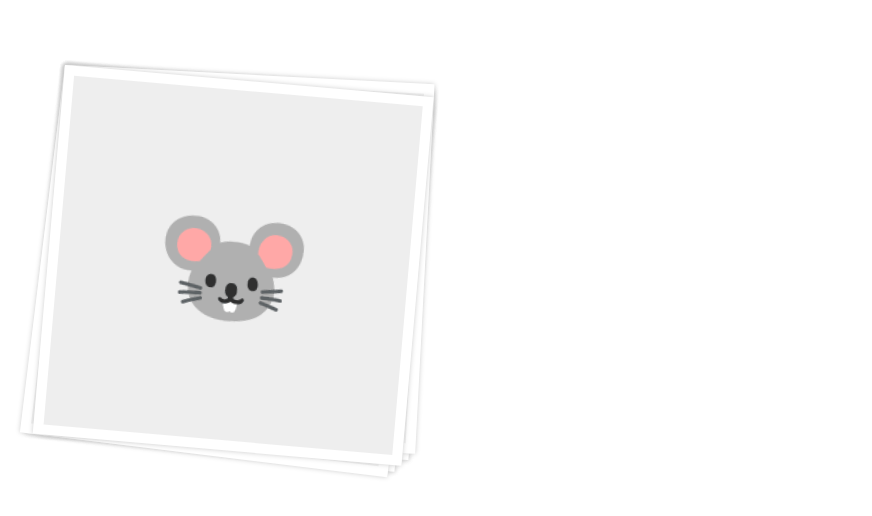
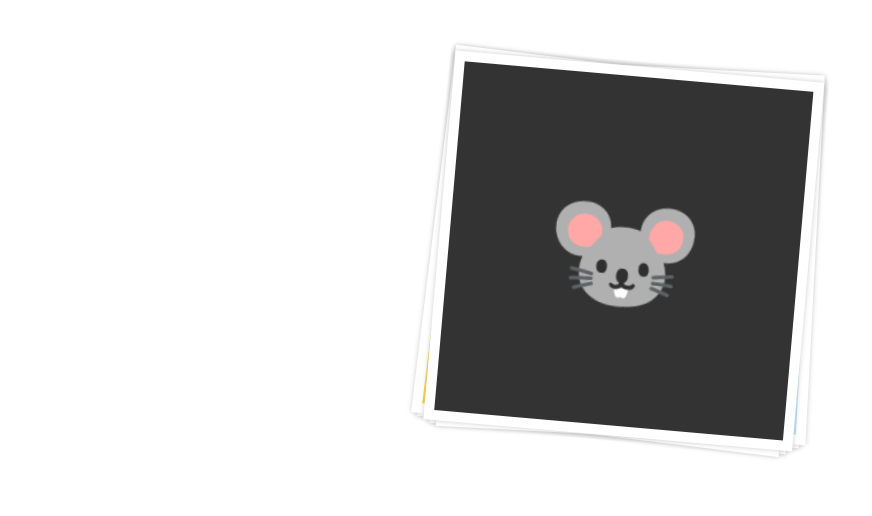
Before and after one commit to mhijack/animated-carousel, a React (Create React App) app: page / in a window 1280 px wide. Shown: the top 516 px of the page, without its empty margins (0-872 px from the left). Built offline with nearby package versions, Linux system fonts and the light colour scheme.

Commit message:
finish rendering logic

```diff
--- a/src/App.css
+++ b/src/App.css
@@ -1,32 +1,5 @@
 .App {
-  text-align: center;
+  display: flex;
+  justify-content: center;
+  align-items: center;
 }
-
-.App-logo {
-  animation: App-logo-spin infinite 20s linear;
-  height: 40vmin;
-}
-
-.App-header {
-  background-color: #282c34;
-  min-height: 100vh;
-  display: flex;
-  flex-direction: column;
-  align-items: center;
-  justify-content: center;
-  font-size: calc(10px + 2vmin);
-  color: white;
-}
-
-.App-link {
-  color: #61dafb;
-}
-
-@keyframes App-logo-spin {
-  from {
-    transform: rotate(0deg);
-  }
-  to {
-    transform: rotate(360deg);
-  }
-}
--- a/src/App.js
+++ b/src/App.js
@@ -1,17 +1,15 @@
-import React, { Component } from 'react';
+import React from 'react';
 
 import CardContainer from './components/CardContainer/CardContainer';
 
 import './App.css';
 
-class App extends Component {
-    render() {
-        return (
-            <div className="App">
-                <CardContainer />
-            </div>
-        );
-    }
-}
+const App = props => {
+    return (
+        <div className="App">
+            <CardContainer />
+        </div>
+    );
+};
 
 export default App;
--- a/src/components/Card/Card.css
+++ b/src/components/Card/Card.css
@@ -7,7 +7,9 @@
     box-shadow: 0px 0px 5px 0px #ccc;
     position: absolute;
 
-    transition: all .3s ease;
+    transition: all .3s cubic-bezier(0, .67, .45, 1.3);
+    animation-fill-mode: forwards;
+    transform-origin: 45% 0%;
 
     display: flex;
     align-items: center;
--- a/src/components/Card/Card.js
+++ b/src/components/Card/Card.js
@@ -1,29 +1,32 @@
-import React, { PureComponent } from 'react';
+import React, { Component } from 'react';
 
 import './Card.css';
 
-class Card extends PureComponent {
+class Card extends Component {
+    /*  Only update card if 'flipped' prop changed
+    */
+    shouldComponentUpdate = (nextProp, nextState) => {
+        return nextProp.flipped !== this.props.flipped;
+    };
+
     render() {
-        const { index, emoji, flipped } = this.props;
+        const { index, emoji, flipped, backgroundColor } = this.props;
 
         let style;
 
         style = flipped
             ? {
                   opacity: 0,
-                  transform: `rotate(85deg)`,
-                  transitionDuration: `0.7s`,
-                  transformOrigin: '0% 0%'
+                  transform: `translate3d(-100px, 0, 0) rotate(45deg)`,
+                  transitionDuration: `0.7s`
               }
             : {
                   opacity: 1,
-                  transform: `rotate(${generateRandomRotateDegree()}deg)`,
-                  transitionDuration: `0.3s`,
-                  transformOrigin: '0% 0%'
+                  transform: `translate3d(0px, 0, 0) rotate(${generateRandomRotateDegree()}deg)`,
+                  transitionDuration: `0.3s`
               };
-        style.transformOrigin = '0% 0';
-        style.animationFillMode = 'forwards';
-
+        style.backgroundColor = backgroundColor;
+        console.log('card rerendered');
         return (
             <div
                 className={`item${index} cardItem`}
--- a/src/components/CardContainer/CardContainer.css
+++ b/src/components/CardContainer/CardContainer.css
@@ -2,8 +2,8 @@
     width: 500px;
     height: 500px;
 
-    outline: none;
-    touch-action: auto;
+    /* outline: none; */
+    /* touch-action: auto; */
 
     display: flex;
     align-items: center;
--- a/src/components/CardContainer/CardContainer.js
+++ b/src/components/CardContainer/CardContainer.js
@@ -13,30 +13,31 @@ const cards = [
     { id: 5, emoji: `🐒`, backgroundColor: '#A5D8FF', flipped: false },
     { id: 6, emoji: `🐭`, backgroundColor: '#333333', flipped: false }
 ];
-const DIRECTION = {
-    PREVIOUS: -1,
-    NEXT: 1
-};
+
+let currentCard = 7;
 
 class CardContainer extends Component {
     state = {
-        cards: [],
-        currentCard: null // saves id of the currentCard (initially 6)
+        cards: []
+        // currentCard: null // saves id of the currentCard (initially 6)
     };
 
     /*  Initiate app
     */
     componentDidMount = () => {
         this.setState({
-            currentCard: 6,
             cards
+            // currentCard: 6 // first card to flip is card 6
         });
         this.initEventHandler();
     };
 
-    shouldComponentUpdate = (nextProps, nextState) => {
-        return this.state.cards !== null;
-    }
+    /*  Prevent container from re-rendering after state change.
+        Only update for initial render.
+    */
+    // shouldComponentUpdate = () => {
+    //     return this.state.cards.length === 0;
+    // };
 
     /*  Attaches keydown event handler
     */
@@ -44,46 +45,63 @@ class CardContainer extends Component {
         window.addEventListener('keydown', this.handleKeyDown);
     };
 
-    /*  @params: String either 'PREVIOUS' or 'NEXT'
-        Sets currentCard according to previous or next.
-        @returns: void
-    */
-    setCurrentCard = direction => {
-        this.setState(prevState => ({
-            currentCard: prevState.currentCard + DIRECTION[direction]
-        }));
-    };
-
     /*  Up and Left arrow trigger previous card;
         Down and Right arrow trigger next card;
     */
     handleKeyDown = e => {
         const key = e.keyCode;
-
+        console.log('currentcard is: ' + currentCard);
         switch (key) {
             case 37:
             case 38:
-                this.previousItem();
-                return;
+                return this.previousItem();
             case 39:
             case 40:
-                this.nextItem();
-                return;
+                return this.nextItem();
             default:
                 return;
         }
     };
 
+    /*  @params: array of cards, index of being flipped
+        @returns: a new array with the specified card flipped
+    */
+    flipCard = (cards, index, flip) => {
+        let card = cards[index];
+        card = {
+            ...card,
+            flipped: flip
+        };
+        return [...cards.slice(0, index), card, ...cards.slice(index + 1)];
+    };
+
     previousItem = () => {
-        this.setCurrentCard('PREVIOUS');
+        const { cards } = this.state;
+        if (currentCard > 0) {
+            currentCard--;
+            this.setState({
+                cards: this.flipCard(cards, currentCard, true)
+            });
+        } else {
+            return;
+        }
     };
 
     nextItem = () => {
-        this.setCurrentCard('NEXT');
+        const { cards } = this.state;
+
+        if (currentCard < cards.length) {
+            this.setState({
+                cards: this.flipCard(cards, currentCard, false)
+            });
+            currentCard++;
+        } else {
+            return;
+        }
     };
 
     render() {
-        const { currentCard } = this.state;
+        console.log('rerendered');
         const cards = this.state.cards.map(card => {
             return <Card key={card.id} {...card} currentCard={currentCard} />;
         });
```
Also changed, not shown: 1 other file (tests, documents, lock files or other folders).
